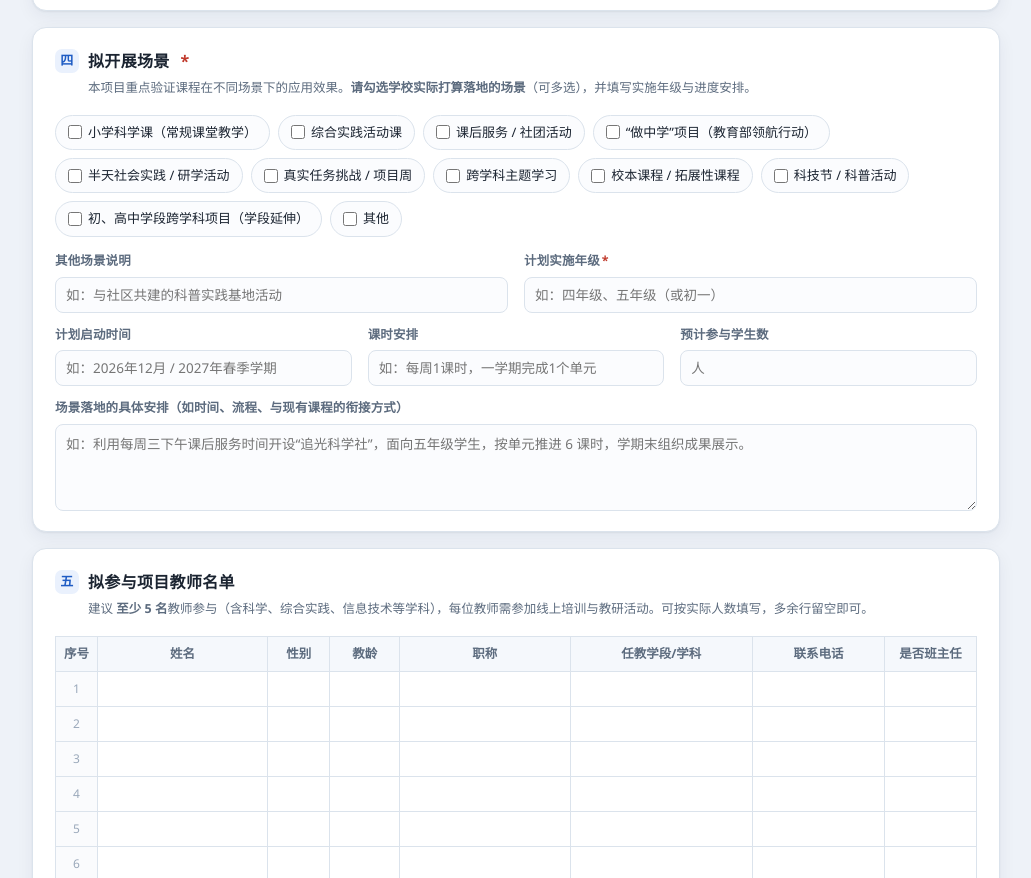
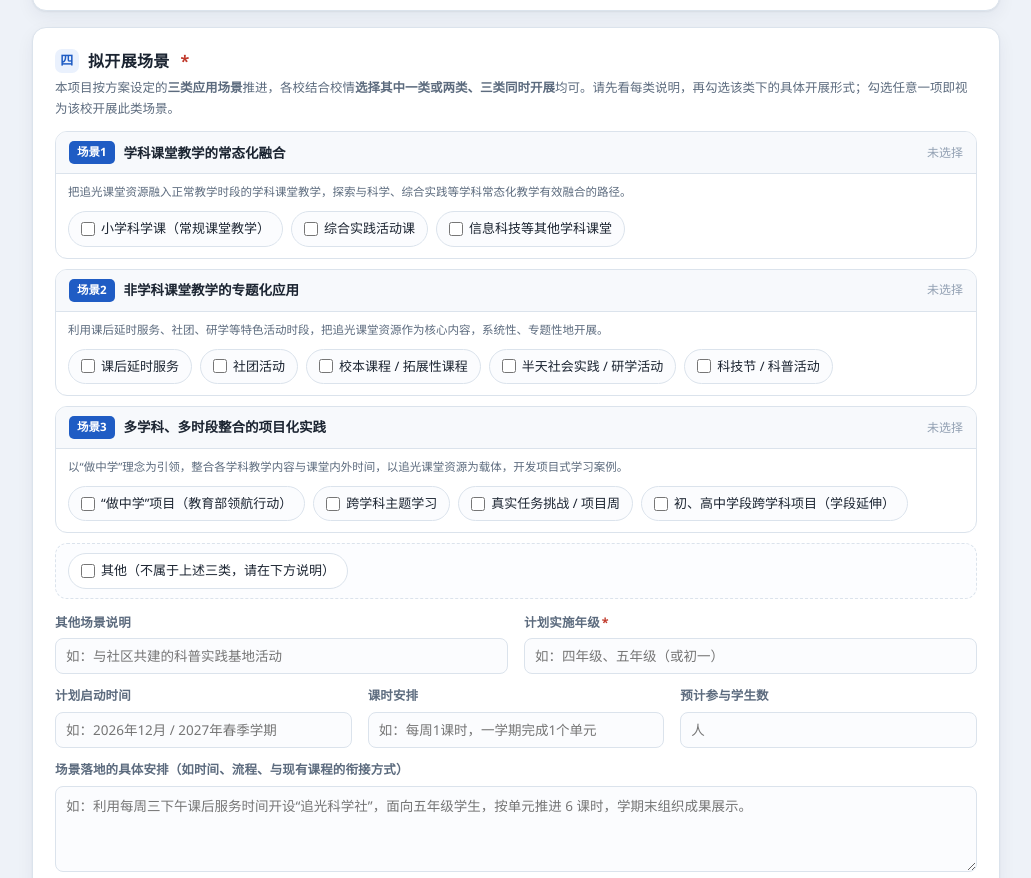
Before and after one commit to ntyouzhi/ntyouzhi.github.io, a plain HTML site: page zhuiguang.html in a window 1280 px wide. Shown: the part 3518-4396 px from the top of the page, without its empty margins (124-1155 px from the left). Drawn offline with Linux system fonts and the light colour scheme.

Commit message:
Add files via upload

```diff
--- a/zhuiguang.html
+++ b/zhuiguang.html
@@ -139,6 +139,17 @@
   }
   .sum b{color:var(--pri-d);font-size:15px}
 
+  /* 场景分组 */
+  .scenegrp{border:1px solid var(--line);border-radius:12px;margin-bottom:10px;overflow:hidden;background:#fff}
+  .sg-head{display:flex;align-items:center;gap:9px;padding:9px 13px;background:#f7f9fc;border-bottom:1px solid var(--line)}
+  .sg-no{font-size:11.5px;font-weight:700;color:#fff;background:var(--pri);padding:2px 8px;border-radius:5px;white-space:nowrap;flex:0 0 auto}
+  .sg-nm{font-weight:700;font-size:13.5px;flex:1;min-width:0}
+  .sg-state{margin-left:auto;font-size:12px;color:#93a1b3;white-space:nowrap;flex:0 0 auto}
+  .sg-state.on{color:var(--ok);font-weight:700}
+  .sg-body{padding:9px 12px 11px}
+  .sg-desc{font-size:11.5px;color:var(--sub);margin:0 0 9px;line-height:1.65}
+  .sg-other{border:1px dashed var(--line);border-radius:12px;padding:9px 12px;background:#fcfdff}
+
   /* 教师表 */
   .tblwrap{overflow-x:auto}
   table.teachers{width:100%;border-collapse:collapse;font-size:13px;min-width:760px}
@@ -161,6 +172,8 @@
   @media (max-width:820px){
     .g3,.g4{grid-template-columns:repeat(2,1fr)}
     .hero h1{font-size:20px}
+    .sg-head{flex-wrap:wrap;row-gap:3px}
+    .sg-state{flex:1 1 100%;margin-left:0;text-align:right;margin-top:2px}
     .hero .doctitle{font-size:15px;margin:3px 0 10px}
     .hero{margin:0 -12px 0}
     .wrap{padding:0 12px 60px}
@@ -374,20 +387,14 @@
     <!-- 四、拟开展场景 -->
     <section class="card" id="sec4">
       <h2><span class="no">四</span>拟开展场景<span class="req">*</span></h2>
-      <p class="sub">本项目重点验证课程在不同场景下的应用效果。<b>请勾选学校实际打算落地的场景</b>（可多选），并填写实施年级与进度安排。</p>
 
-      <div class="chips" style="margin-bottom:14px" data-group="scene">
-        <label class="chip"><input type="checkbox" name="scene" value="小学科学课（常规课堂教学）">小学科学课（常规课堂教学）</label>
-        <label class="chip"><input type="checkbox" name="scene" value="综合实践活动课">综合实践活动课</label>
-        <label class="chip"><input type="checkbox" name="scene" value="课后服务 / 社团活动">课后服务 / 社团活动</label>
-        <label class="chip"><input type="checkbox" name="scene" value="“做中学”项目（教育部领航行动）">“做中学”项目（教育部领航行动）</label>
-        <label class="chip"><input type="checkbox" name="scene" value="半天社会实践 / 研学活动">半天社会实践 / 研学活动</label>
-        <label class="chip"><input type="checkbox" name="scene" value="真实任务挑战 / 项目周">真实任务挑战 / 项目周</label>
-        <label class="chip"><input type="checkbox" name="scene" value="跨学科主题学习">跨学科主题学习</label>
-        <label class="chip"><input type="checkbox" name="scene" value="校本课程 / 拓展性课程">校本课程 / 拓展性课程</label>
-        <label class="chip"><input type="checkbox" name="scene" value="科技节 / 科普活动">科技节 / 科普活动</label>
-        <label class="chip"><input type="checkbox" name="scene" value="初、高中学段跨学科项目（学段延伸）">初、高中学段跨学科项目（学段延伸）</label>
-        <label class="chip"><input type="checkbox" name="scene" value="其他">其他</label>
+
+      <p class="sub" style="margin:0 0 12px 0">本项目按方案设定的<b>三类应用场景</b>推进，各校结合校情<b>选择其中一类或两类、三类同时开展</b>均可。请先看每类说明，再勾选该类下的具体开展形式；勾选任意一项即视为该校开展此类场景。</p>
+
+      <div id="sceneList"></div>
+
+      <div class="sg-other" style="margin-bottom:14px">
+        <label class="chip" style="background:#fff"><input type="checkbox" name="scene" value="其他" data-sg="-1">其他（不属于上述三类，请在下方说明）</label>
       </div>
 
       <div class="grid g2" style="margin-bottom:12px">
@@ -554,6 +561,43 @@ GROUPS.forEach((grp, gi) => {
   unitList.appendChild(box);
 });
 
+/* ========== 场景分组数据（对应执行方案三类场景） ========== */
+const SCENE_GROUPS = [
+  { no:'场景1', name:'学科课堂教学的常态化融合',
+    desc:'把追光课堂资源融入正常教学时段的学科课堂教学，探索与科学、综合实践等学科常态化教学有效融合的路径。',
+    items:['小学科学课（常规课堂教学）','综合实践活动课','信息科技等其他学科课堂'] },
+  { no:'场景2', name:'非学科课堂教学的专题化应用',
+    desc:'利用课后延时服务、社团、研学等特色活动时段，把追光课堂资源作为核心内容，系统性、专题性地开展。',
+    items:['课后延时服务','社团活动','校本课程 / 拓展性课程','半天社会实践 / 研学活动','科技节 / 科普活动'] },
+  { no:'场景3', name:'多学科、多时段整合的项目化实践',
+    desc:'以“做中学”理念为引领，整合各学科教学内容与课堂内外时间，以追光课堂资源为载体，开发项目式学习案例。',
+    items:['“做中学”项目（教育部领航行动）','跨学科主题学习','真实任务挑战 / 项目周','初、高中学段跨学科项目（学段延伸）'] }
+];
+
+/* ========== 渲染场景分组 ========== */
+const sceneList = document.getElementById('sceneList');
+SCENE_GROUPS.forEach((g, gi) => {
+  const box = document.createElement('div');
+  box.className = 'scenegrp';
+  box.innerHTML = `<div class="sg-head">
+      <span class="sg-no">${g.no}</span>
+      <span class="sg-nm">${g.name}</span>
+      <span class="sg-state" id="sgState${gi}">未选择</span>
+    </div>
+    <div class="sg-body">
+      <p class="sg-desc">${g.desc}</p>
+      <div class="chips"></div>
+    </div>`;
+  const chips = box.querySelector('.chips');
+  g.items.forEach(it => {
+    const lab = document.createElement('label');
+    lab.className = 'chip';
+    lab.innerHTML = `<input type="checkbox" name="scene" value="${it}" data-sg="${gi}">${it}`;
+    chips.appendChild(lab);
+  });
+  sceneList.appendChild(box);
+});
+
 /* ========== 教师名单 ========== */
 const tbody = document.getElementById('teacherBody');
 for (let i = 1; i <= 10; i++) {
@@ -578,6 +622,14 @@ function refreshChips(){
   document.querySelectorAll('.unit').forEach(l => {
     const inp = l.querySelector('input');
     if (inp && inp.checked) l.classList.add('on'); else l.classList.remove('on');
+  });
+  SCENE_GROUPS.forEach((g, gi) => {
+    const n = document.querySelectorAll('input[name="scene"][data-sg="' + gi + '"]:checked').length;
+    const el = document.getElementById('sgState' + gi);
+    if (el) {
+      el.textContent = n ? '已选 ' + n + ' 项 · 本类开展' : '未选择';
+      el.className = 'sg-state' + (n ? ' on' : '');
+    }
   });
   const sel = [...document.querySelectorAll('input[name="unit"]:checked')];
   document.getElementById('sumUnit').textContent = sel.length;
@@ -660,7 +712,9 @@ function collect(){
     fullTime: val('full_time'), partTime: val('part_time'), lab: radio('lab'), labNum: val('lab_num'),
     network: checks('network'), onlineUse: radio('online_use'), platforms: val('platforms'), features: val('features'),
     units, unitHours: units.reduce((a, u) => a + u.hour, 0), unitReason: val('unit_reason'),
-    scenes: checks('scene'), sceneOther: val('scene_other'), planGrade: val('plan_grade'),
+    scenes: checks('scene'),
+    sceneGroups: SCENE_GROUPS.map((g, gi) => ({ no: g.no, name: g.name, items: [...document.querySelectorAll('input[name="scene"][data-sg="' + gi + '"]:checked')].map(e => e.value) })),
+    sceneOther: val('scene_other'), planGrade: val('plan_grade'),
     planStart: val('plan_start'), planFreq: val('plan_freq'), planStudents: val('plan_students'), planDetail: val('plan_detail'),
     teaches, reason: val('reason'), goal: val('goal'), support: val('support')
   };
@@ -815,8 +869,22 @@ function buildDocx(o){
   boxed(o.unitReason, 600);
 
   h2('四、拟开展场景');
-  const scenesAll = ['小学科学课（常规课堂教学）','综合实践活动课','课后服务 / 社团活动','“做中学”项目（教育部领航行动）','半天社会实践 / 研学活动','真实任务挑战 / 项目周','跨学科主题学习','校本课程 / 拓展性课程','科技节 / 科普活动','初、高中学段跨学科项目（学段延伸）'];
-  boxed(box(o.scenes.filter(s => s !== '其他'), scenesAll) + (o.scenes.includes('其他') ? '　■ 其他：' + o.sceneOther : ''), 700);
+  const sgOn = o.sceneGroups.filter(g => g.items.length);
+  boxed('本校拟开展 ' + sgOn.length + ' 类场景（' + (sgOn.length ? sgOn.map(g => g.no).join('、') : '未选择') + '）' + (o.scenes.includes('其他') ? '　另含其他场景' : '') + '　　■ 表示学校勾选', 300);
+  body.push(dPara('', { line: 160 }));
+  const GSC = [3500, 4964, 1400];
+  const sgHead = ['场景类别', '具体开展形式（■ 为学校勾选）', '本校开展'].map((t, i) => ({ t: t, w: GSC[i], shd: true, align: 'center', b: true, sz: 19 }));
+  const sgRows = o.sceneGroups.map(g => ({ cells: [
+    { t: g.no + '　' + g.name, w: GSC[0], align: 'left', sz: 18 },
+    { t: g.items.length ? g.items.map(x => '■ ' + x).join('　') : '（未勾选，本校不开展该类）', w: GSC[1], align: 'left' },
+    { t: g.items.length ? '开展' : '—', w: GSC[2], align: 'center' }
+  ]}));
+  sgRows.push({ cells: [
+    { t: '其他', w: GSC[0], align: 'center', sz: 18 },
+    { t: o.scenes.includes('其他') ? (o.sceneOther || '（已勾选，说明待补）') : '（未勾选）', w: GSC[1], align: 'left' },
+    { t: o.scenes.includes('其他') ? '开展' : '—', w: GSC[2], align: 'center' }
+  ]});
+  body.push(dTable(GSC, [{ cells: sgHead }].concat(sgRows)));
   body.push(dPara('', { line: 160 }));
   body.push(dTable(G4, [
     { cells: [L('计划实施年级'), T(o.planGrade), L('计划启动时间'), T(o.planStart)] },
@@ -892,13 +960,16 @@ function buildCsv(o){
   const heads = ['学校全称','省份','城市','区县','学校类型','学校等级','所在区域','覆盖学段','班级数','学生数','教职工数','科学教师数',
     '校长','校长电话','项目负责人','职务','联系电话','电子邮箱','专职科学教师','兼职科学教师','实验室情况','实验室间数',
     '网络教学条件','线上资源使用','使用平台','科学教育特色或成果','拟选单元','单元数','合计课时','选择考虑',
-    '开展场景','其他场景说明','计划实施年级','计划启动时间','课时安排','预计参与学生数','具体安排',
+    '场景1 学科课堂教学（具体形式）','场景2 非学科课堂专题应用（具体形式）','场景3 项目化实践（具体形式）','开展场景类别数',
+    '其他场景说明','计划实施年级','计划启动时间','课时安排','预计参与学生数','具体安排',
     '参与教师数','教师名单（姓名/职称/学科/电话）','申报理由','预期目标','支持条件','填报时间'];
   const rows = [o.school, o.province, o.city, o.district, o.type, o.level, o.region, o.stages.join('、'), o.classes, o.students, o.teachers, o.sciTeachers,
     o.principal, o.principalTel, o.contact, o.contactPost, o.contactTel, o.email, o.fullTime, o.partTime, o.lab, o.labNum,
     o.network.join('；'), o.onlineUse, o.platforms, o.features,
     o.units.map(u => u.name).join('；'), o.units.length, o.unitHours, o.unitReason,
-    o.scenes.join('；'), o.sceneOther, o.planGrade, o.planStart, o.planFreq, o.planStudents, o.planDetail,
+    o.sceneGroups[0] ? o.sceneGroups[0].items.join('、') : '', o.sceneGroups[1] ? o.sceneGroups[1].items.join('、') : '',
+    o.sceneGroups[2] ? o.sceneGroups[2].items.join('、') : '', o.sceneGroups.filter(g => g.items.length).length,
+    o.sceneOther, o.planGrade, o.planStart, o.planFreq, o.planStudents, o.planDetail,
     o.teaches.length, o.teaches.map(t => [t.name, t.title, t.subject, t.tel].filter(Boolean).join('/')).join('；'),
     o.reason, o.goal, o.support, new Date().toLocaleString('zh-CN')];
   const q = v => '"' + String(v == null ? '' : v).replace(/"/g, '""').replace(/\r?\n/g, ' ') + '"';
@@ -990,7 +1061,7 @@ function fillDemo(){
   document.getElementById('u_4_0').checked = true;   // 会“呼吸”的建筑
   document.getElementById('u_6_1').checked = true;   // 如何在太阳系寻找生命
   set('unit_reason', '“会呼吸的建筑”与五年级科学“热传递”单元衔接，学校已有节能屋模型套件；发光单元适合社团开展。');
-  pick('scene', '小学科学课（常规课堂教学）'); pick('scene', '课后服务 / 社团活动'); pick('scene', '“做中学”项目（教育部领航行动）');
+  pick('scene', '小学科学课（常规课堂教学）'); pick('scene', '课后延时服务'); pick('scene', '“做中学”项目（教育部领航行动）');
   set('plan_grade', '四年级、五年级'); set('plan_start', '2027年春季学期');
   set('plan_freq', '每周 1 课时，一学期完成 1-2 个单元'); set('plan_students', '220');
   set('plan_detail', '科学课内完成“会呼吸的建筑”6 课时；课后服务“追光科学社”开展发光生物单元，学期末组织成果展。');
```
